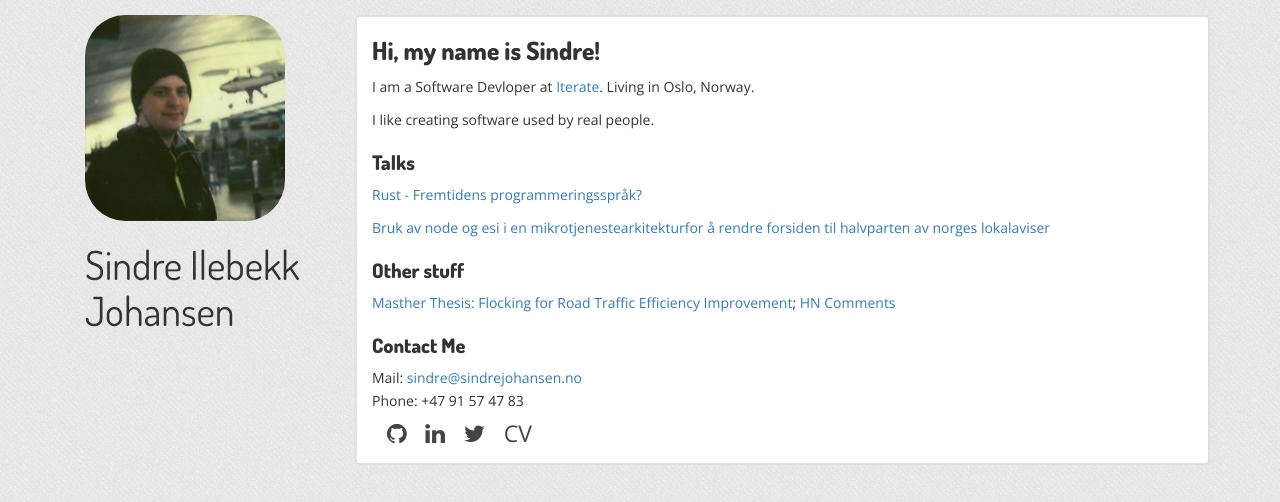
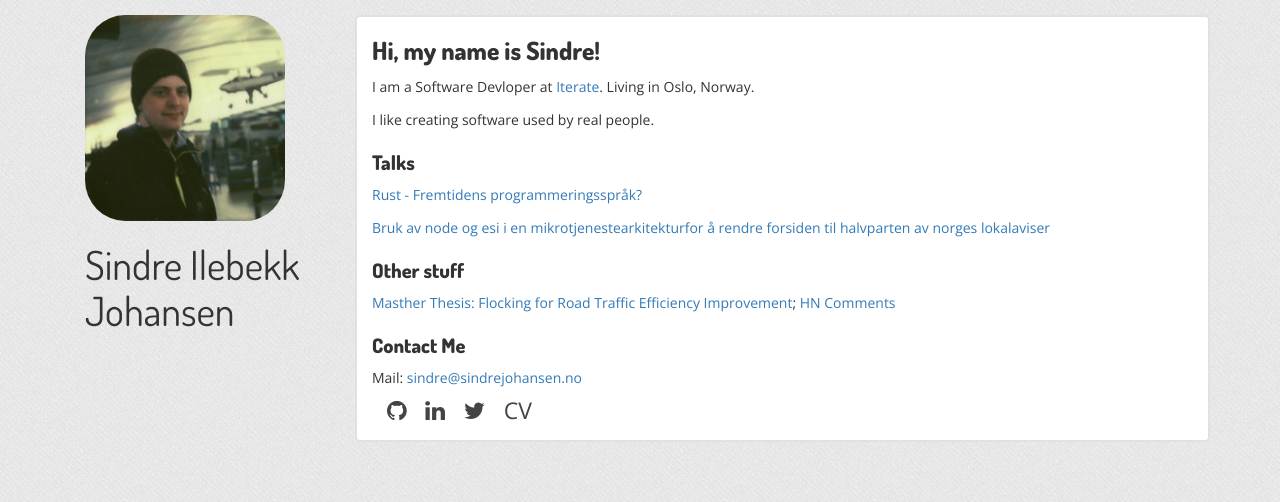
Before and after one commit to sindreij/sindreij.github.io, a Jekyll site: the page built from index.html, in a window 1280 px wide. Shown: the top 502 px of the page. Built offline with Jekyll 4.4.1, drawn with Linux system fonts in a browser that asks for light colours; nearby versions of some CDN libraries.

Commit message:
Update index.html

```diff
--- a/index.html
+++ b/index.html
@@ -19,7 +19,6 @@ layout: default
 <h2>Contact Me</h2>
 <ul>
   <li>Mail: <a href="mailto:sindre@sindrejohansen.no">sindre@sindrejohansen.no</a></li>
-  <li>Phone: +47 91 57 47 83</li>
 </ul>
 
 <div class="social">
```
